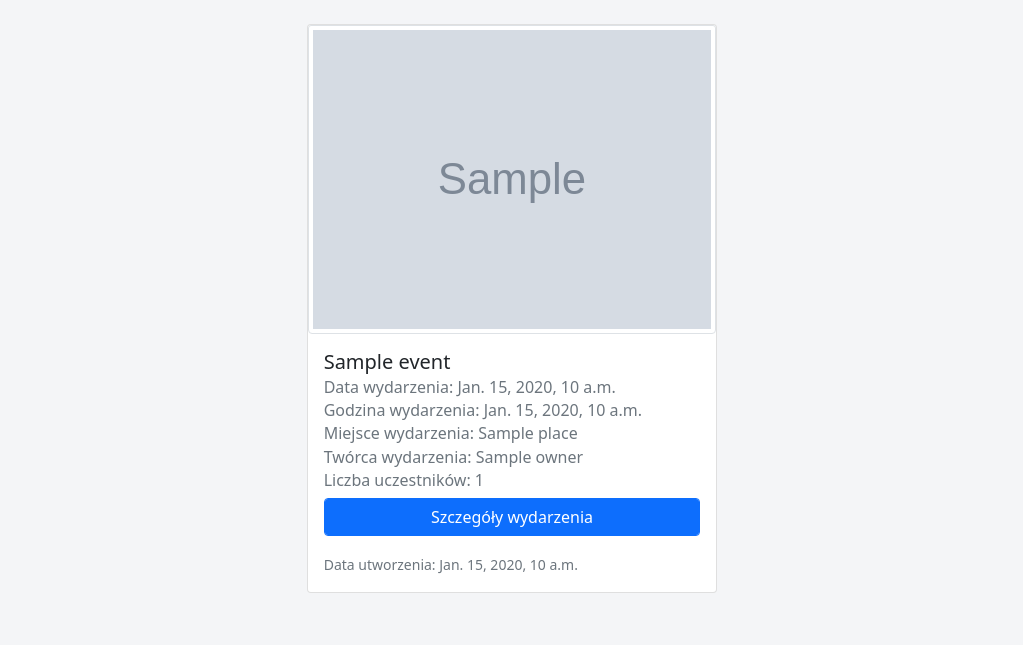
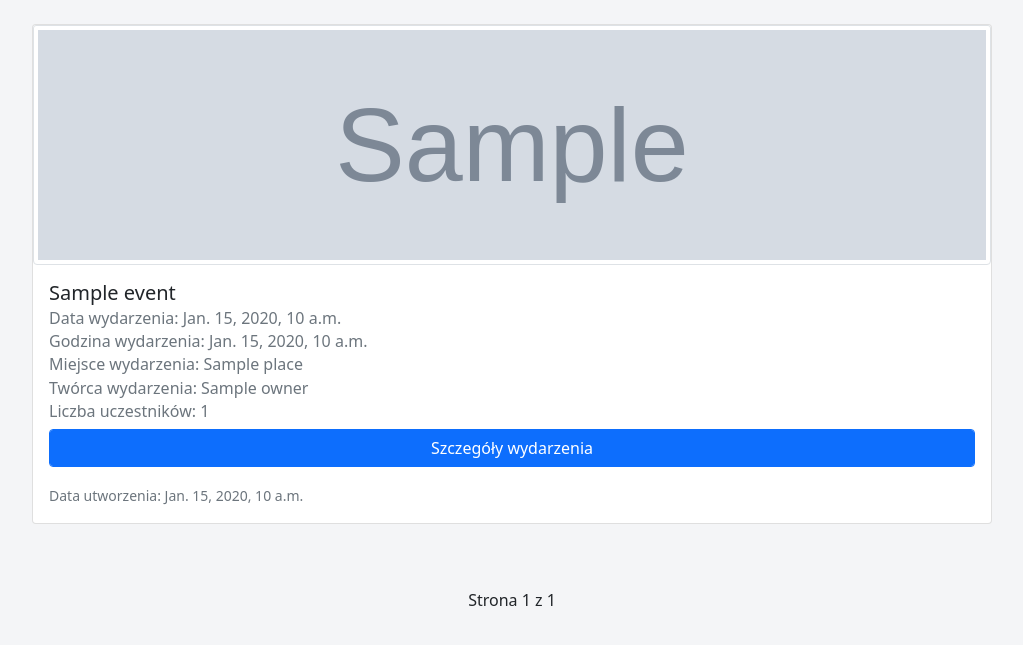
Before and after one commit to mefiuea/ssa, a Django app: template management_app/templates/management_app/events.html in a window 1280 px wide. Shown: the part 74-719 px from the top of the page, without its empty margins (128-1151 px from the left). Run offline with Django 4.2, Linux system fonts and the light colour scheme; the template is opened without the code that fills it: most values are stand-ins (such as "Sample title", 1, 10 or a date in 2020); grey boxes marked "Sample" are stand-in pictures; some libraries are stand-ins or nearby versions.

Commit message:
upgrade home page and add pagination to events view

```diff
--- a/management_app/templates/management_app/events.html
+++ b/management_app/templates/management_app/events.html
@@ -2,26 +2,62 @@
 {% load static %}
 {% load crispy_forms_tags %}
 
-{% block title %}Dodaj wydarzenie{% endblock %}
+{% block title %}Lista wydarzeń{% endblock %}
 
 {% block content %}
-    <div class="row justify-content-center mt-3">
-        <div class="col-4">
-            {% for event in events_instance %}
-                <div class="card mb-3">
-                    <img class="card-img-top img-thumbnail" src="{{ event.event_image.url }}" alt="Event picture">
+    <div class="d-flex justify-content-center mt-3">
+        <div class="w-75">
+            {% for event in events_list_paginator %}
+                <div class="card mb-5">
+                    <img class="card-img-top img-thumbnail" style="height: 15rem; object-fit: cover"
+                         src="{{ event.event_image.url }}" alt="Event picture">
                     <div class="card-body">
                         <h5 class="card-title">{{ event.title }}</h5>
                         <h6 class="card-subtitle mb-2 text-muted">Data wydarzenia: {{ event.date }}</h6>
                         <h6 class="card-subtitle mb-2 text-muted">Godzina wydarzenia: {{ event.time }}</h6>
                         <h6 class="card-subtitle mb-2 text-muted">Miejsce wydarzenia: {{ event.place }}</h6>
                         <h6 class="card-subtitle mb-2 text-muted">Twórca wydarzenia: {{ event.owner }}</h6>
-                        <h6 class="card-subtitle mb-2 text-muted">Liczba uczestników: {{ event.participants.all.count }}</h6>
-                        <p><a href="{% url 'management_app:event_detailed_view' event.id %}" class="btn btn-primary form-control">Szczegóły wydarzenia</a></p>
-                        <p class="card-text"><small class="text-muted">Data utworzenia: {{ event.created_date }}</small></p>
+                        <h6 class="card-subtitle mb-2 text-muted">Liczba
+                            uczestników: {{ event.participants.all.count }}</h6>
+                        <p><a href="{% url 'management_app:event_detailed_view' event.id %}"
+                              class="btn btn-primary form-control">Szczegóły wydarzenia</a></p>
+                        <p class="card-text"><small class="text-muted">Data utworzenia: {{ event.created_date }}</small>
+                        </p>
                     </div>
                 </div>
             {% endfor %}
         </div>
     </div>
+
+    <nav aria-label="...">
+        <ul class="pagination justify-content-center">
+
+            {% if events_list_paginator.has_previous %}
+                <li class="page-item"><a class="page-link" href="?page=1">&laquo;</a>
+                </li>
+                <li class="page-item"><a class="page-link"
+                                         href="?page={{ events_list_paginator.previous_page_number }}">Poprzednia
+                    strona</a></li>
+            {% endif %}
+
+            {#            {% for i in nums %}#}
+            {#                <li class="page-item" aria-current='page'><a class="page-link"#}
+            {#                                                             href="?page={{ forloop.counter }}">{{ forloop.counter }}</a>#}
+            {#                </li>#}
+            {#            {% endfor %}#}
+
+            {% if events_list_paginator.has_next %}
+                <li class="page-item"><a class="page-link"
+                                         href="?page={{ events_list_paginator.next_page_number }}">Następna
+                    strona</a></li>
+                <li class="page-item"><a class="page-link"
+                                         href="?page={{ events_list_paginator.paginator.num_pages }}">&raquo;</a></li>
+            {% endif %}
+
+        </ul>
+        <div class="text-center mb-5">
+            Strona {{ events_list_paginator.number }} z {{ events_list_paginator.paginator.num_pages }}
+        </div>
+    </nav>
+
 {% endblock %}
```
Also changed, not shown: home_page_app/templates/home_page_app/home.html (+9 -4 lines), management_app/views.py (+11 -1 lines).
